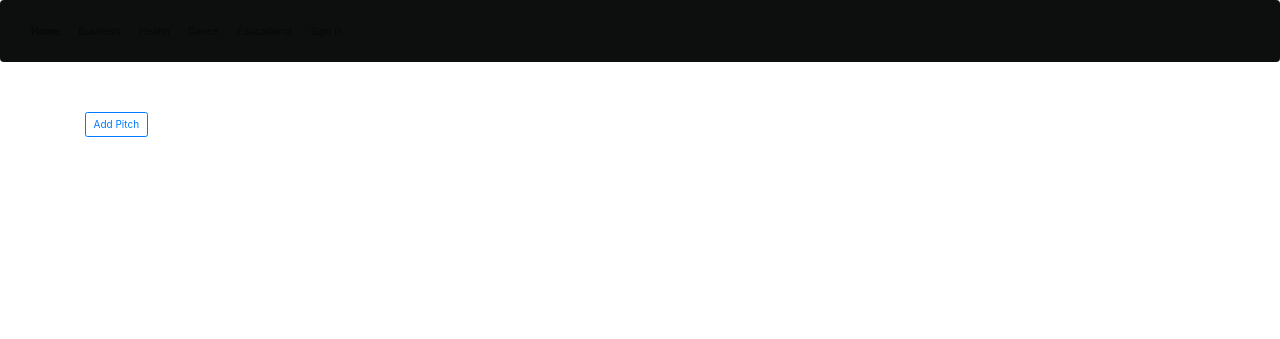
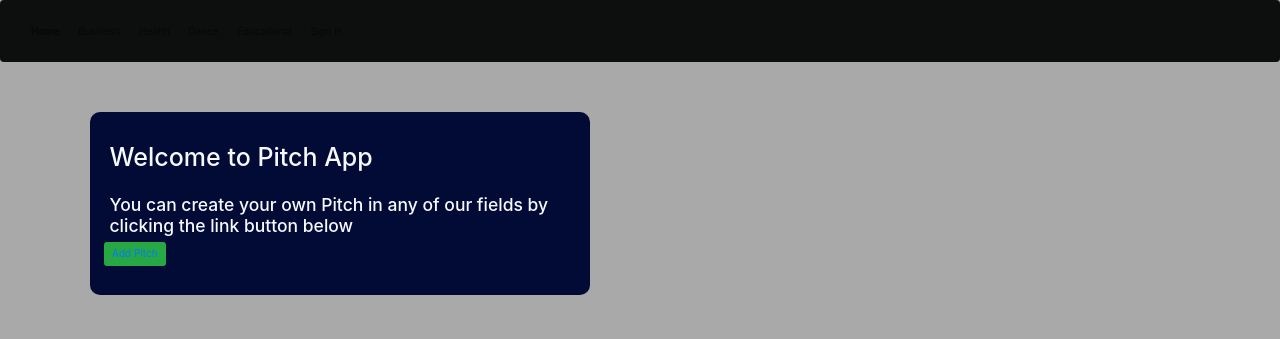
Before and after one commit to bre-nda/Pitch-Project, a Flask app: page /categories/1 in a window 1280 px wide. Shown: the top 339 px of the page. Run offline with Flask 2, Linux system fonts and the light colour scheme; data that the repository does not hold is empty; some libraries are stand-ins or nearby versions.

Commit message:
create the card class and style it

```diff
--- a/app/templates/categories.html
+++ b/app/templates/categories.html
@@ -1,65 +1,78 @@
 {% extends 'base.html'%} {% import "bootstrap/wtf.html" as wtf %} {% block styles%} {{ super() }}
 <link rel="stylesheet" href="{{url_for('static',filename='css/bootstrap.min.css')}}">
 
-<link rel="stylesheet" href="https://pro.fontawesome.com/releases/v5.10.0/css/all.css" integrity="sha384-AYmEC3Yw5cVb3ZcuHtOA93w35dYTsvhLPVnYs9eStHfGJvOvKxVfELGroGkvsg+p" crossorigin="anonymous" />
+<link rel="stylesheet" href="https://pro.fontawesome.com/releases/v5.10.0/css/all.css" crossorigin="anonymous" />
+<style>
+    body {
+        background-color: darkgray;
+    }
 
-<!-- <script src="https://code.jquery.com/jquery-3.6.0.js" integrity="sha256-H+K7U5CnXl1h5ywQfKtSj8PCmoN9aaq30gDh27Xc0jk="
-  crossorigin="anonymous">
-</script> -->
-{% endblock %}
+    .card {
+        background-color: rgb(1, 11, 54);
+        color: ghostwhite;
+        margin-left: 5px;
+        text-align: left;
+        border-radius: 10px;
+    }
+
+    .button {
+        padding-right: 5px;
+        margin-left: 5px;
+        text-align: center;
+    }
+</style>{% endblock %}
 
 <br>
 <br>
 <br>
 <br>
 
-<!-- <script>
-  $(document).ready(function(){
-    alert("You");
-  });
-</script> -->
-
 <body>
     {% block content %}
     <br>
     <br>
     <div class="container">
-        <button type="button" class="btn btn-outline-primary"><a href="../pitch/">Add Pitch</a></button>
+        <div class='card' style="width: 50rem;">
+            &nbsp;&nbsp;&nbsp;
+            <div class='card-body'>
+                <h1 class=" card title ">Welcome to Pitch App</h1>
+                &nbsp;&nbsp;&nbsp;
+                <h3 class="card text ">You can create your own Pitch in any of our fields by clicking the link button below</h3>
+                <button type="button " class="btn btn-success "><a href="../pitch/ ">Add Pitch</a></button><br>
+            </div><br>
+        </div>
         <br>
         <br>
         <br>
-        <div class="card-columns">
+        <div class="card-columns ">
             {% for category in category[::-1] %}
-            <!-- [parameters: {'category_1': 'Interview'}] -->
-            <!-- WHERE pitches.category = %(category_1)s]
-[parameters: {'category_1': 'Interview'}] -->
 
-            <div class="card bg-transparent border-success">
-                <div class="card-header bg-transparent border-success">
+            <div class="card bg-transparent border-success ">
+                <div class="card-header bg-transparent border-success ">
                     {{category.title}}
                 </div>
-                <div class="card-body text">
-                    <blockquote class="blockquote mb-0">
+                <div class="card-body text ">
+                    <blockquote class="blockquote mb-0 ">
                         <p>{{category.pitch}}</p><br>
-                        <footer class="blockquote-footer bg-transparent border-success">{{category.author}}
-                            <br><cite title="Source Title">Publish date: {{category.date.strftime('%Y-%m-%d')}}</cite>
+                        <footer class="blockquote-footer bg-transparent border-success ">{{category.author}}
+                            <br><cite title="Source Title ">Publish date: {{category.date.strftime('%Y-%m-%d')}}</cite>
                         </footer>
                     </blockquote>
                 </div>
-                <div class="card-footer bg-transparent border-success">
-                    <button type="button" class="btn btn-outline-success btn-sm"><a
-              href="/new_comment/{{category.id}}">Comment</a></button> <button type="button" class="btn btn-outline-success btn-sm"><a href="/comments/{{category.id}}">View comments</a></button>
+                <div class="card-footer bg-transparent border-success ">
+                    <button type="button " class="btn btn-outline-success btn-sm "><a
+              href="/new_comment/{{category.id}} ">Comment</a></button> <button type="button " class="btn btn-outline-success btn-sm "><a href="/comments/{{category.id}} ">View comments</a></button>
                 </div>
 
-                <p id="UpvoteCount"></p>
+                <p id="UpvoteCount "></p>
 
                 <!-- upvote and downvote -->
-                <div class="card-footer bg-transparent border-success">
-                    <button type="button" id="like" class="btn btn-info btn-sm">
+                <div class="card-footer bg-transparent border-success ">
+                    <button type="button " id="like " class="btn btn-info btn-sm ">
 
-            <a class="text-decoration-none text-light" href="">Upvote <i class="fas fa-thumbs-up"></i></a></button>
-                    <button type="button" class="btn btn-danger btn-sm"><a class="text-decoration-none text-light" href="">Downvote
-              <i class="fas fa-thumbs-down"></i></a>
+            <a class="text-decoration-none text-light " href=" ">Upvote <i class="fas fa-thumbs-up "></i></a></button>
+                    <button type="button " class="btn btn-danger btn-sm "><a class="text-decoration-none text-light " href=" ">Downvote
+              <i class="fas fa-thumbs-down "></i></a>
           </button>
                 </div>
             </div>
```
